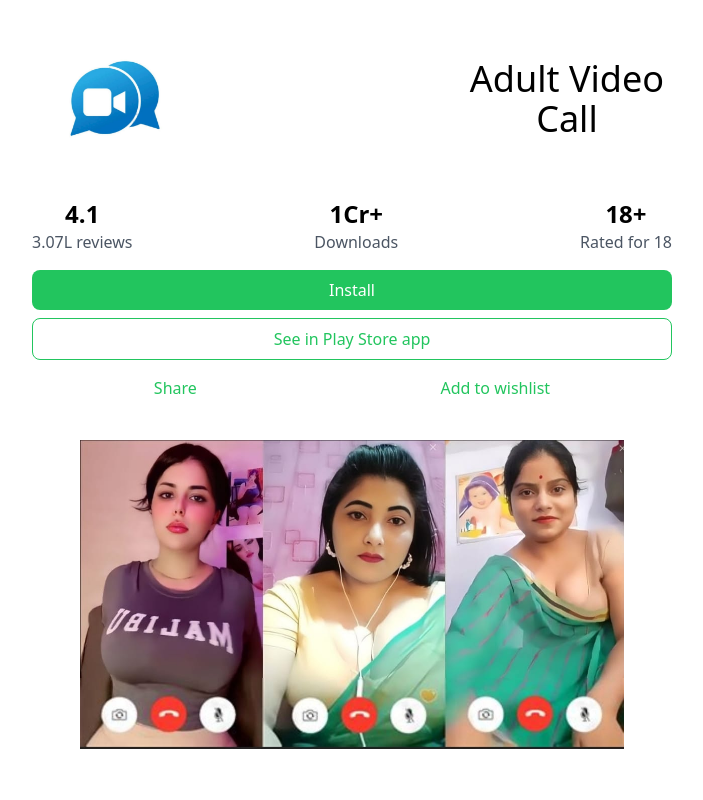
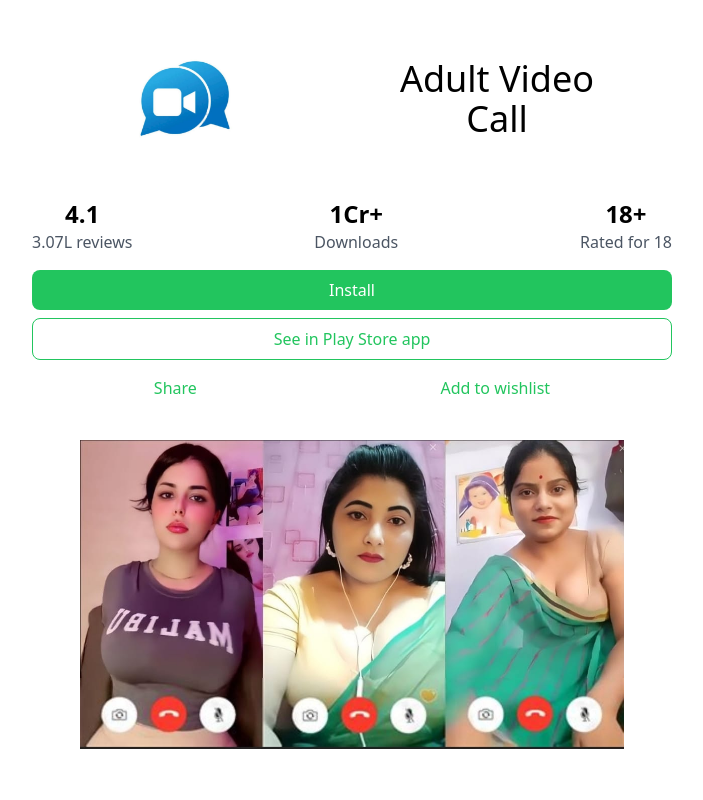
Before and after one commit to JalilAhmad456/abc, a React (Create React App) app: page / in a window 1280 px wide. Shown: the top 800 px of the page, without its empty margins (288-991 px from the left). Built offline with nearby package versions, Linux system fonts and the light colour scheme.

Commit message:
Update Header.js

```diff
--- a/src/components/Header.js
+++ b/src/components/Header.js
@@ -4,7 +4,7 @@ import logo from "../logo.jpeg";
 function Header() {
   return (
     <div className="p-4 max-w-2xl mx-auto p-4">
-      <div className="flex justify-between items-center p-2">
+      <div className="flex justify-around items-center p-2">
         <img
           src={logo}
           alt="Rummy Cafe Blast Logo"
```
